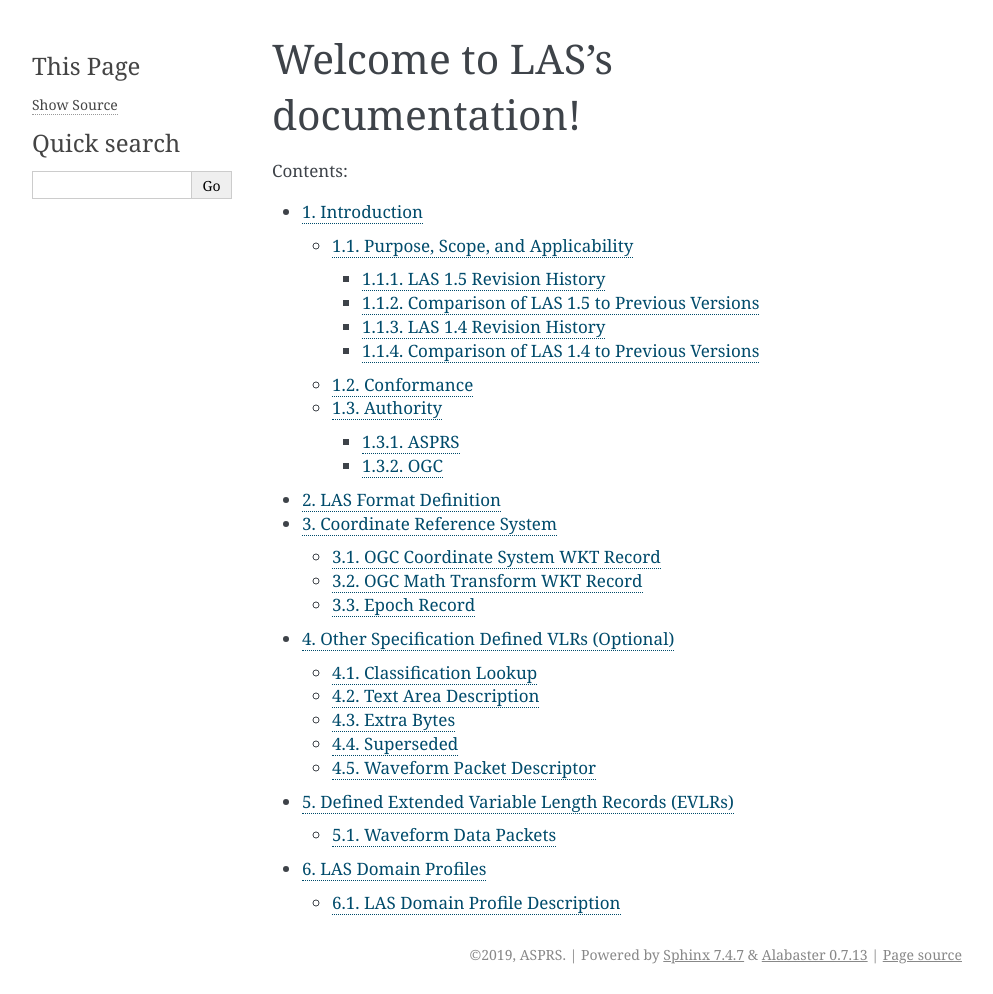
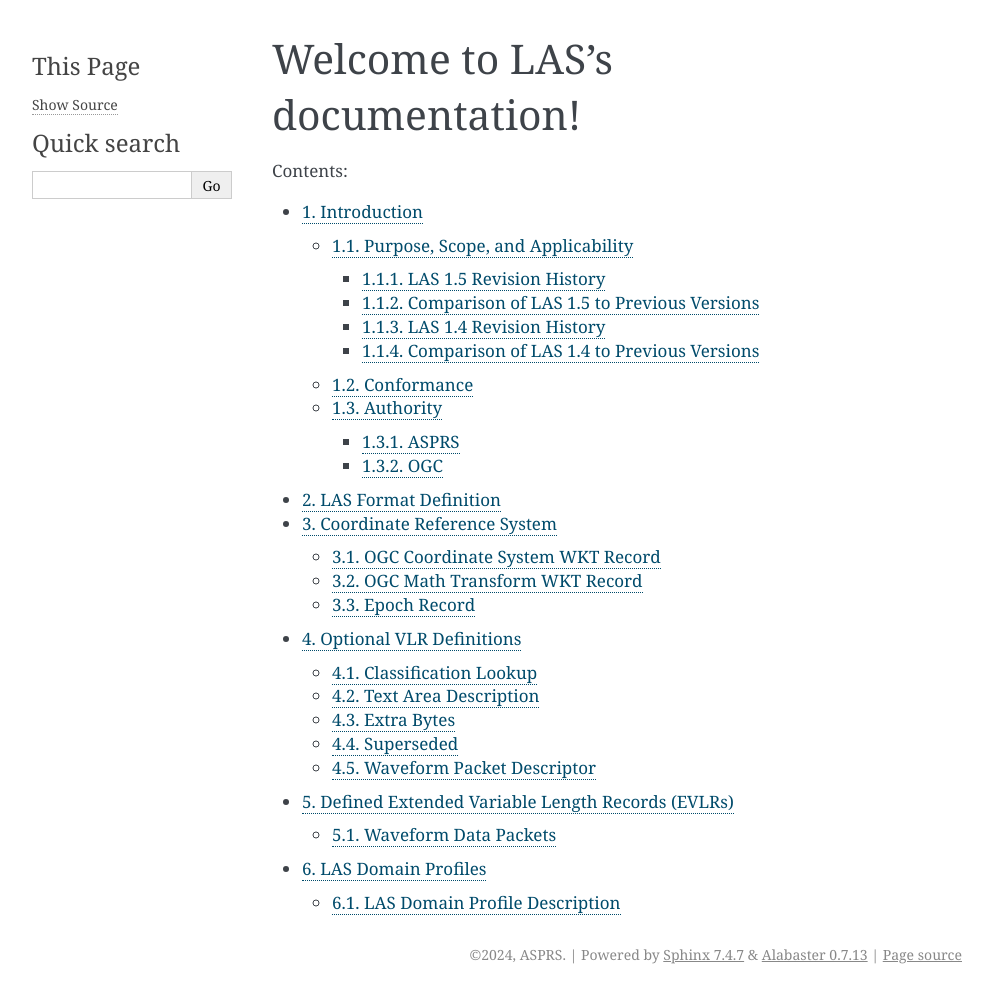
Before and after one commit to ASPRSorg/LAS, a Sphinx documentation site: the page built from source/00_index.txt, in a window 1280 px wide. Shown: the whole page, without its empty margins (148-1141 px from the left). Built offline with Sphinx 7.4.7, drawn with Linux system fonts in a browser that asks for light colours; the version number could not be read and is left out.

Commit message:
refactor working names of crs rst

```diff
--- a/source/00_index.txt
+++ b/source/00_index.txt
@@ -9,7 +9,7 @@
 
    01_intro
    02.00_definition
-   03_required_vlrs
+   03_crs
    04_optional_vlrs
    05_defined_evlrs
    06_profiles
--- a/source/03_required_vlrs.txt
+++ b/source/03_crs.txt
@@ -21,8 +21,8 @@
 **Required**
 
 The WKT record is **required** and can be specified as either a VLR or an
-EVLR. An EVLR should **override** any definition provided by a VLR with the same
-User ID and Record ID.
+EVLR. If an EVLR is to override an already existing CRS VLR, writers
+should also write a :ref:`Superseded VLR <superseded_vlr_label>` to label it.
 
 +-----------------+-----------------------------+
 | User ID         | LASF_Projection             |
--- a/source/04_optional_vlrs.txt
+++ b/source/04_optional_vlrs.txt
@@ -2,7 +2,9 @@
 
     \newpage
 
-Other Specification Defined VLRs (Optional)
+.. _optional_vlrs:
+
+Optional VLR Definitions
 --------------------------------------------------------------------------------
 
 Classification Lookup
--- a/source/conf.py
+++ b/source/conf.py
@@ -55,7 +55,7 @@
 
 # General information about the project.
 project = u'LAS'
-copyright = u'2019, ASPRS'
+copyright = u'2024, ASPRS'
 author = u'ASPRS'
 
 # The version info for the project you're documenting, acts as replacement for
```
